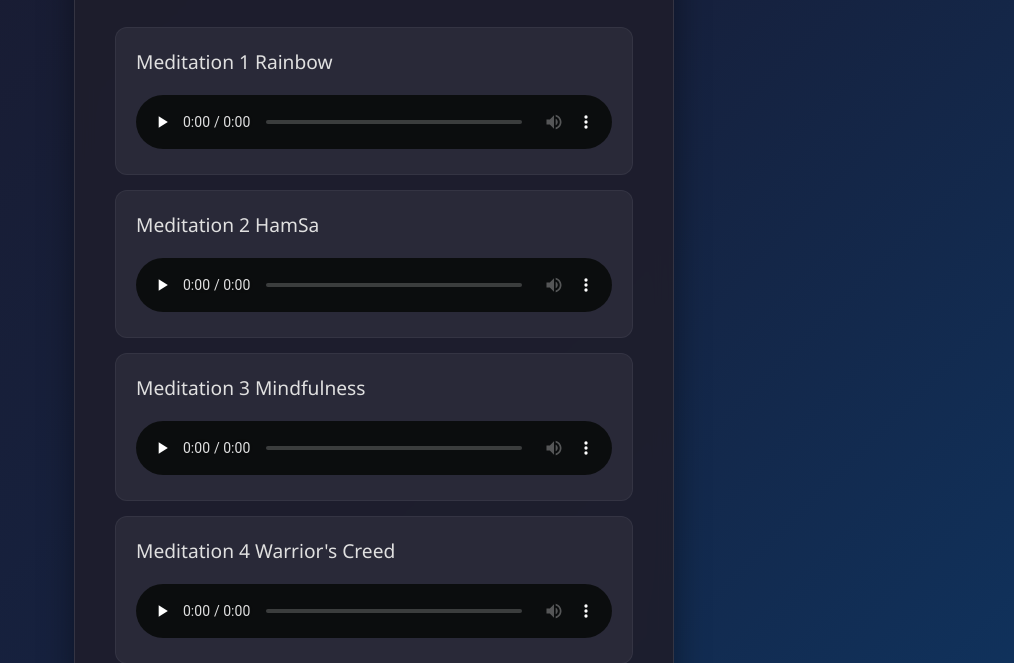
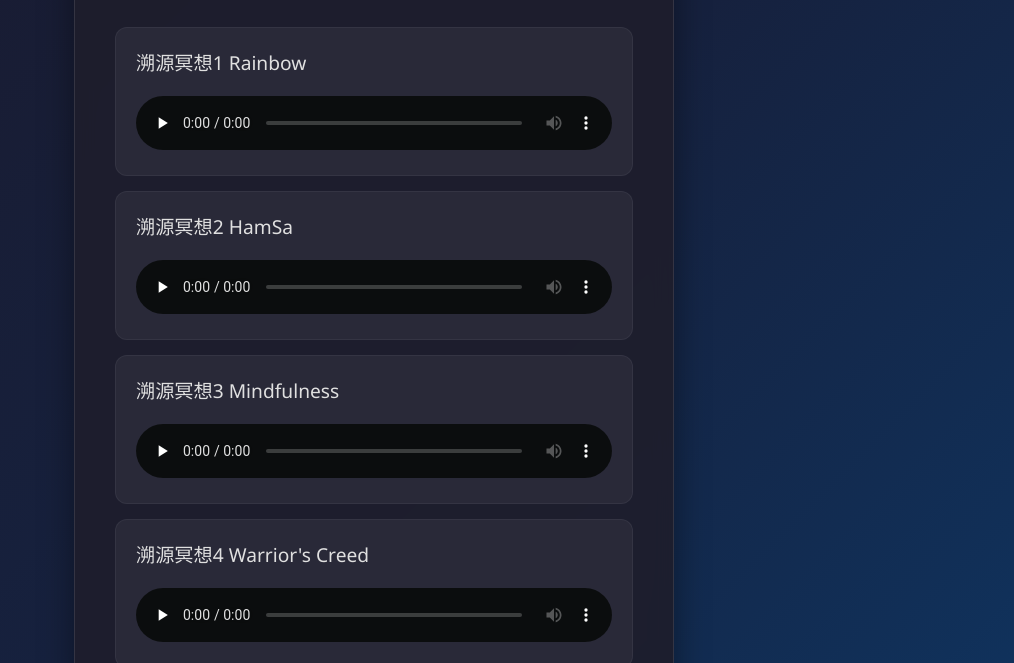
Before and after one commit to eric761231/odysseyWeb, a website: page html/index.html in a window 1280 px wide. Shown: the part 137-800 px from the top of the page, without its empty margins (266-1280 px from the left). Drawn offline with Linux system fonts and the light colour scheme.

Commit message:
chore: manual update for music player and UI

```diff
--- a/html/index.html
+++ b/html/index.html
@@ -346,7 +346,7 @@
         <ul class="music-list">
             <li class="music-item" data-src="html/meditationMusic/meditation1_rainbow.mp3">
                 <div class="music-info">
-                <div class="music-title">Meditation 1 Rainbow</div>
+                <div class="music-title">溯源冥想1 Rainbow</div>
                 </div>
                 <div class="audio-container">
                     <audio class="audio-player" controls preload="none">
@@ -361,7 +361,7 @@
 
             <li class="music-item" data-src="html/meditationMusic/meditation2_hamsa.mp3">
                 <div class="music-info">
-                <div class="music-title">Meditation 2 HamSa</div>
+                <div class="music-title">溯源冥想2 HamSa</div>
                 </div>
                 <div class="audio-container">
                     <audio class="audio-player" controls preload="none">
@@ -376,7 +376,7 @@
 
             <li class="music-item" data-src="html/meditationMusic/meditation3_mindfulness.mp3">
                 <div class="music-info">
-                <div class="music-title">Meditation 3 Mindfulness</div>
+                <div class="music-title">溯源冥想3 Mindfulness</div>
                 </div>
                 <div class="audio-container">
                     <audio class="audio-player" controls preload="none">
@@ -391,7 +391,7 @@
 
             <li class="music-item" data-src="html/meditationMusic/meditation4_warriorscreed.mp3">
                 <div class="music-info">
-                <div class="music-title">Meditation 4 Warrior's Creed</div>
+                <div class="music-title">溯源冥想4 Warrior's Creed</div>
                 </div>
                 <div class="audio-container">
                     <audio class="audio-player" controls preload="none">
```
